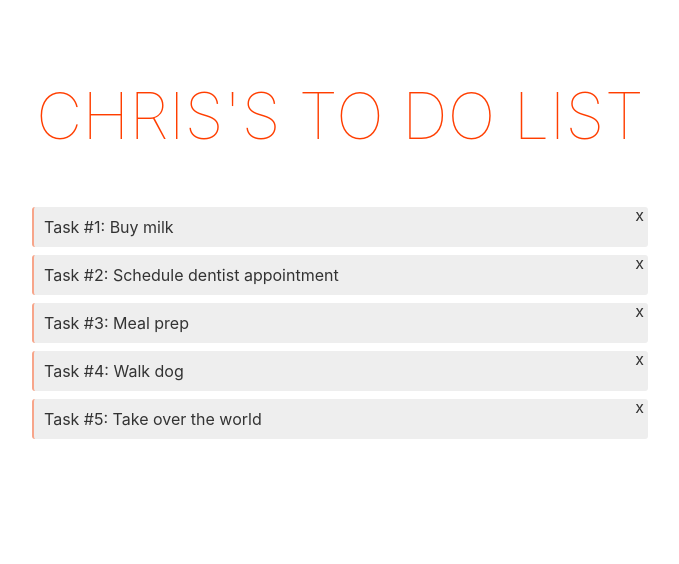
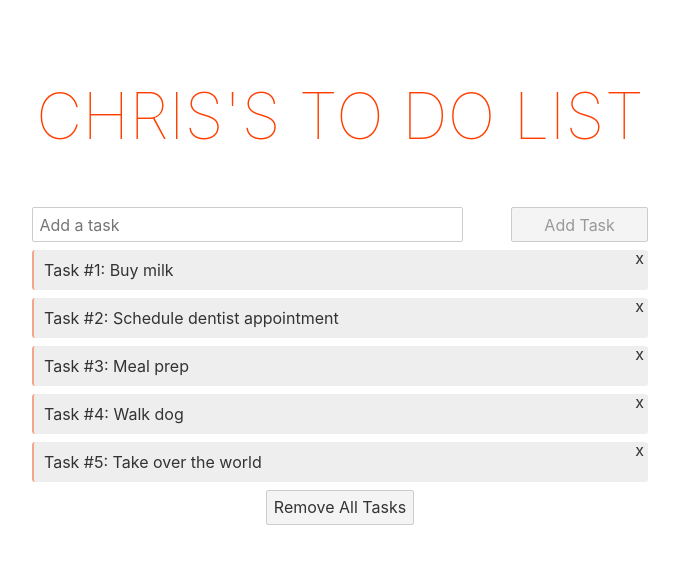
Before and after one commit to cwbieganek/svelte-todo-list, a Svelte app: page / in a window 1280 px wide. Shown: the top 564 px of the page, without its empty margins (300-979 px from the left). Built offline with nearby package versions, Linux system fonts and the light colour scheme.

Commit message:
Update App

```diff
--- a/public/global.css
+++ b/public/global.css
@@ -48,10 +48,12 @@ button {
 	color: #333;
 	background-color: #f4f4f4;
 	outline: none;
+	cursor: pointer;
 }
 
 button:disabled {
 	color: #999;
+	cursor: initial;
 }
 
 button:not(:disabled):active {
--- a/src/App.svelte
+++ b/src/App.svelte
@@ -1,22 +1,66 @@
 <script lang="ts">
 	export let name: string;
-	export let tasks: string[];
+	export let tasks: Task[];
 
-	function addTask(task: string) {
-		console.log(`Adding a task: ${task}.`);
+	let newTask: string = "";
+
+	interface Task {
+		id: number;
+		description: string;
 	}
 
-	function removeTask(id: number) {
-		console.log(`Remove task number ${id}.`);
+	function addTask(task: string): void {
+		console.log(`Adding a task: ${task}.`);
+
+		let newTask: Task = {
+			id: tasks.length + 1,
+			description: task
+		};
+
+		tasks = [...tasks, newTask];
+	}
+
+	function removeTask(id: number): void {
+		console.log(`Removing task number ${id}.`);
+		tasks = tasks.filter((task) => {
+			return task.id !== id;
+		});
+	}
+
+	function removeAllTasks(): void {
+		console.log(`Removing all ${tasks.length} tasks.`);
+		tasks = [];
+	}
+
+	function handleAddTaskInputKeystroke(e: KeyboardEvent): void {
+		if (e.key === "Enter") {
+			addTask(newTask);
+		}
+	}
+
+	function handleTaskDeleteClick(e: MouseEvent) {
+		let target = e.target as HTMLButtonElement;
+		let taskId = +target.getAttribute('data-task-id');
+		removeTask(taskId);
 	}
 </script>
 
 <main>
 	<h2>{name}'s To Do List</h2>
 	<div class="tasks-container">
-		{#each tasks as task, i}
-			<div class="task">Task #{i + 1}: {task}<button class="task-delete">x</button></div>
+		<div class="add-task-container">
+			<input class="add-task-input" placeholder="Add a task" bind:value={newTask} on:keypress={handleAddTaskInputKeystroke} />
+			<button class="add-task-button" disabled={newTask.replaceAll(" ", "") === ""} on:click={(e) => {addTask(newTask);}}>Add Task</button>
+		</div>
+		{#each tasks as task}
+			<div class="task" data-task-id={task.id}>
+				<span class="task-text">Task #{task.id}: {task.description}</span>
+				<button class="task-delete" on:click={handleTaskDeleteClick} data-task-id={task.id}>x</button>
+			</div>
 		{/each}
+		<div class="tasks-bottom-buttons-container">
+			<button class="remove-all-tasks-button" on:click={removeAllTasks}>Remove All Tasks</button>
+		</div>
 	</div>
 </main>
 
@@ -44,6 +88,21 @@
 	.tasks-container {
 		width: 50%;
 		margin: 0 auto;
+	}
+
+	.add-task-container {
+		width: 100%;
+		display: flex;
+		flex-direction: row;
+	}
+
+	.add-task-container input {
+		width: 70%;
+		margin-right: 3em;
+	}
+
+	.add-task-button {
+		flex: 1;
 	}
 
 	.task {
--- a/src/main.ts
+++ b/src/main.ts
@@ -5,11 +5,11 @@ const app = new App({
 	props: {
 		name: 'Chris',
 		tasks: [
-			'Buy milk',
-			'Schedule dentist appointment',
-			'Meal prep',
-			'Walk dog',
-			'Take over the world'
+			{id: 1, description: 'Buy milk'},
+			{id: 2, description: 'Schedule dentist appointment'},
+			{id: 3, description: 'Meal prep'},
+			{id: 4, description: 'Walk dog'},
+			{id: 5, description: 'Take over the world'}
 		]
 	}
 });
```
